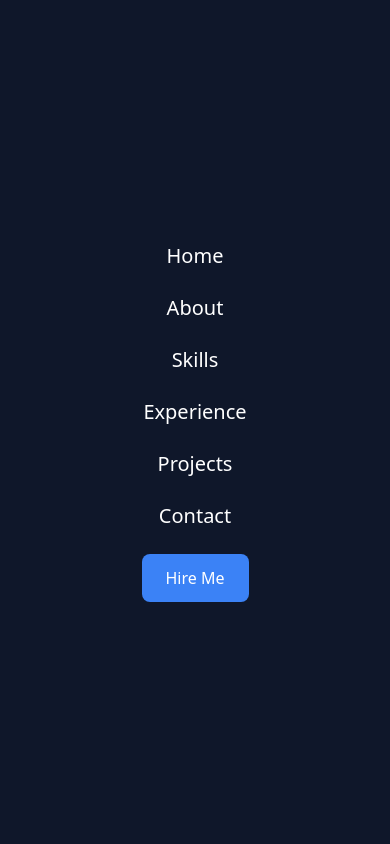
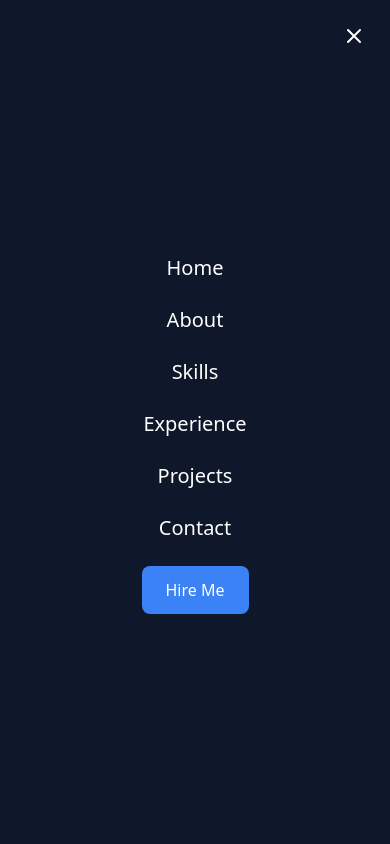
Before and after one commit to ansh2125/ansh-portfolio, a React (Vite) app: page / in a window 390 px wide. Both pictures are taken after a click on the button 90 px from the left and 26 px from the top of the page. Shown: the top 844 px of the page. Built offline with nearby package versions, Linux system fonts and the light colour scheme.

Commit message:
nav fixed

```diff
--- a/src/components/layout/Navbar.jsx
+++ b/src/components/layout/Navbar.jsx
@@ -35,15 +35,15 @@ const Navbar = () => {
             initial={{ y: -80, opacity: 0 }}
             animate={{ y: 0, opacity: 1 }}
             className={`fixed top-0 left-0 w-full z-50 overflow-x-hidden transition-all duration-300 ${scrolled
-                    ? 'bg-slate-900/70 backdrop-blur-xl border-b border-slate-800'
-                    : 'bg-transparent'
+                ? 'bg-slate-900/70 backdrop-blur-xl border-b border-slate-800'
+                : 'bg-transparent'
                 }`}
         >
             {/* NAVBAR CONTENT */}
             <div className="w-full max-w-7xl mx-auto px-4 py-3 flex items-center justify-between">
 
-                {/* LEFT SIDE (LOGO + HAMBURGER CLOSE GAP FIX) */}
-                <div className="flex items-center gap-2 md:gap-0">
+                {/* LEFT (LOGO + HAMBURGER) */}
+                <div className="flex items-center gap-2">
                     {/* LOGO */}
                     <a
                         href="#home"
@@ -56,12 +56,12 @@ const Navbar = () => {
                         Ansh<span className="text-blue-400">.</span>
                     </a>
 
-                    {/* MOBILE BUTTON */}
+                    {/* HAMBURGER */}
                     <button
-                        onClick={() => setIsOpen(!isOpen)}
+                        onClick={() => setIsOpen(true)}
                         className="md:hidden text-white ml-1"
                     >
-                        {isOpen ? <CloseIcon /> : <MenuIcon />}
+                        <MenuIcon />
                     </button>
                 </div>
 
@@ -105,8 +105,17 @@ const Navbar = () => {
                         animate={{ x: 0 }}
                         exit={{ x: '100%' }}
                         transition={{ duration: 0.3 }}
-                        className="fixed top-0 right-0 w-full h-screen bg-slate-900 flex flex-col items-center justify-center space-y-6"
+                        className="fixed inset-0 z-[999] bg-slate-900 flex flex-col items-center justify-center space-y-6"
                     >
+                        {/* CLOSE BUTTON */}
+                        <button
+                            onClick={() => setIsOpen(false)}
+                            className="absolute top-6 right-6 text-white z-[1000]"
+                        >
+                            <CloseIcon />
+                        </button>
+
+                        {/* NAV LINKS */}
                         {navLinks.map((link) => (
                             <a
                                 key={link.name}
@@ -121,6 +130,7 @@ const Navbar = () => {
                             </a>
                         ))}
 
+                        {/* CTA */}
                         <a
                             href="#contact"
                             onClick={(e) => {
```
